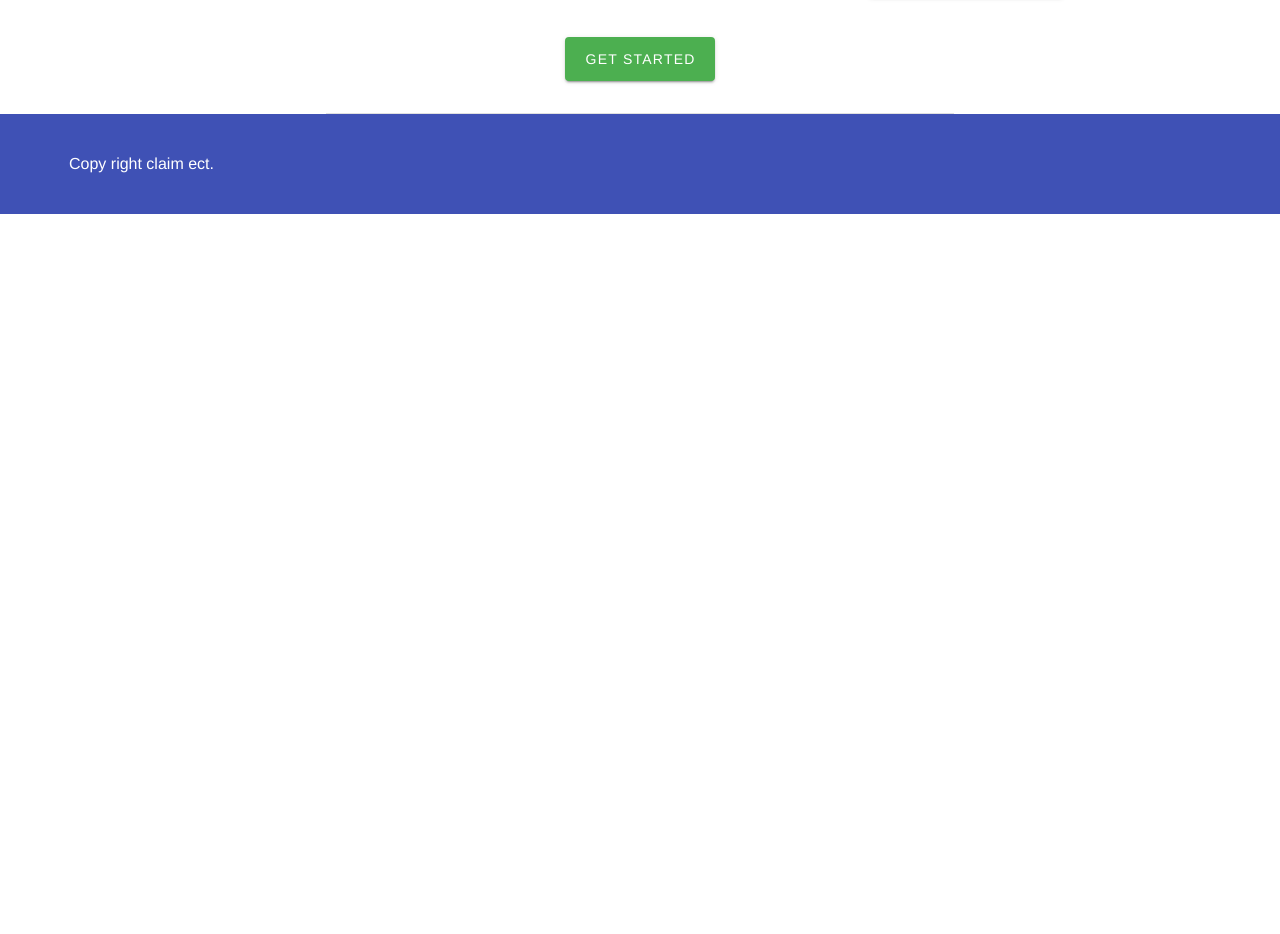
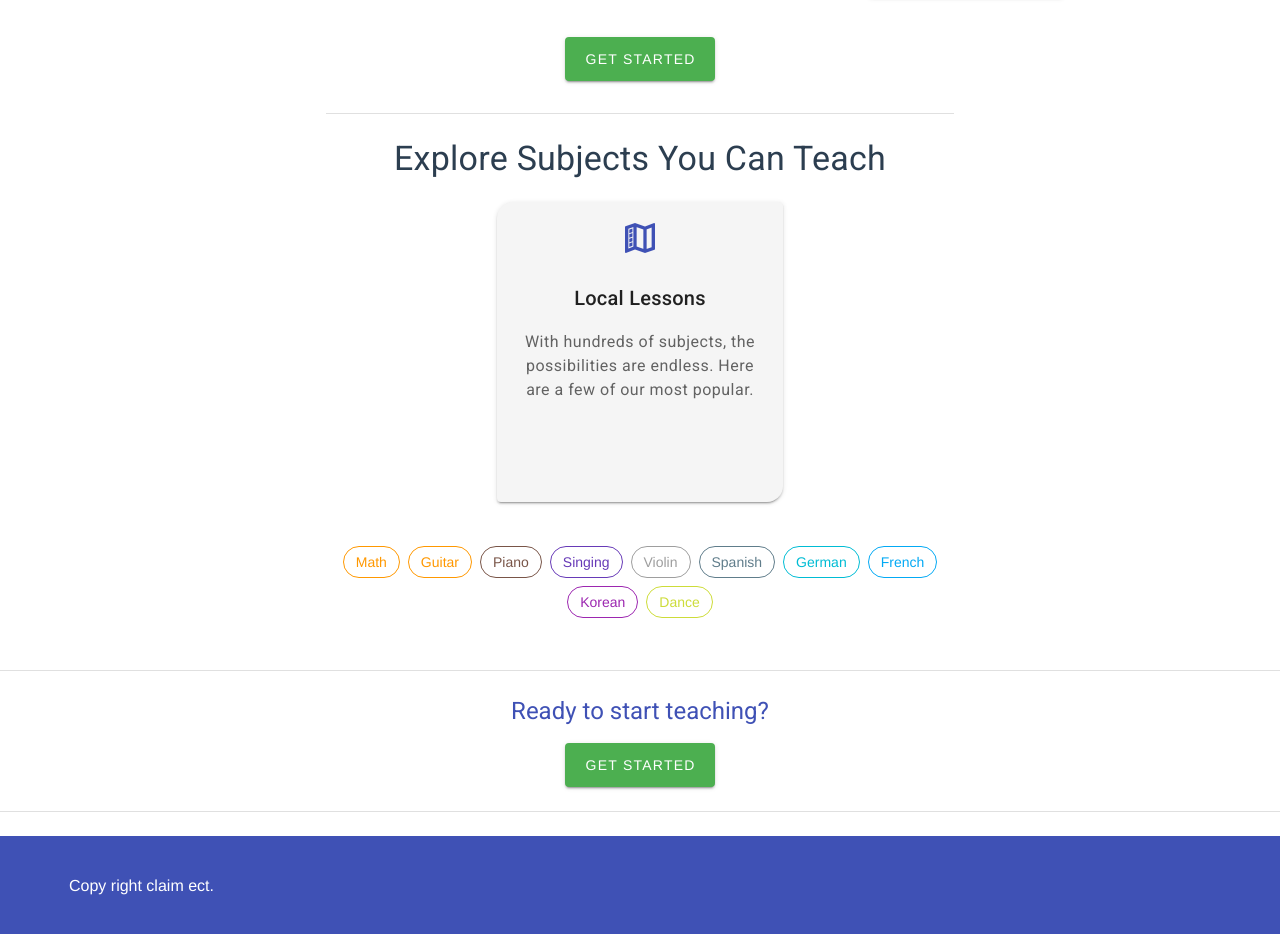
Before and after one commit to turanibrahim/ozeldersariyorum, a Vue app: page /becomeTeacher in a window 1280 px wide. Shown: the part 764-1698 px from the top of the page. Before the commit the page ends 978 px from the top, so only its background shows below. Built offline with nearby package versions, Linux system fonts and the light colour scheme.

Commit message:
created explore subject section and subjects component

```diff
--- /dev/null
+++ b/src/components/BecomeTeacher/Subjects.vue
@@ -0,0 +1,38 @@
+<template>
+  <div id="subjects">
+    <v-chip
+      v-for="subject in subjects"
+      :key="subject.title"
+      link
+      outlined
+      :to="subject.to"
+      :color="rngColor()"
+      class="ma-1"
+    >
+        {{ subject.title }}
+    </v-chip>
+  </div>
+</template>
+
+<script>
+export default {
+  props: {
+    subjects: Array,
+  },
+  methods: {
+    rngColor() {
+      const colors = ['green', 'red', 'grey', 'pink', 'blue-grey', 'purple', 'brown', 'deep-purple',
+        'deep-orange', 'indigo', 'orange', 'blue', 'amber', 'light-blue', 'yellow', 'cyan', 'lime', 'teal', 'light-green'];
+
+      const rondomNumber = Math.floor((Math.random() * 100) + 1);
+
+      const color = colors[rondomNumber % 19];
+      return color;
+    },
+  },
+};
+</script>
+
+<style>
+
+</style>
--- a/src/views/BecomeTeacher.vue
+++ b/src/views/BecomeTeacher.vue
@@ -47,7 +47,7 @@
         justify="center"
       >
         <v-col cols="6">
-          <h1 class="display-1">Why teach through TakeLessons?</h1>
+          <h1 class="display-1">Why teach through Ozel Ders Ariyorum?</h1>
         </v-col>
       </v-row>
     </v-col>
@@ -82,6 +82,52 @@
         </v-col>
       </v-row>
     </v-col>
+    <v-col cols="12" class="text-center">
+      <v-row
+        align="center"
+        justify="center"
+      >
+        <v-col cols="6">
+          <h1 class="display-1">Explore Subjects You Can Teach</h1>
+        </v-col>
+      </v-row>
+    </v-col>
+    <v-col cols="12" class="text-center">
+      <v-row
+        justify="center"
+        align="center"
+      >
+        <v-col cols="3">
+          <LandingCard
+            icon= "mdi-map-legend"
+            title= "Local Lessons"
+            description= "With hundreds of subjects, the possibilities are endless.
+              Here are a few of our most popular."
+            iconColor= "primary"
+          />
+        </v-col>
+
+      </v-row>
+      <v-row
+        justify="center"
+        align="center"
+      >
+        <v-col cols="6">
+          <Subjects :subjects='subjectArray'/>
+        </v-col>
+      </v-row>
+    </v-col>
+    <v-col cols="12" class="text-center">
+      <v-divider class="my-6"></v-divider>
+        <p class="headline primary--text ">Ready to start teaching?</p>
+        <v-btn
+          color="success"
+          large
+        >
+          Get Started
+        </v-btn>
+      <v-divider class="my-6"></v-divider>
+    </v-col>
   </v-row>
 </div>
 </template>
@@ -89,6 +135,7 @@
 <script>
 import LandingCard from '@/components/Home/LandingCard.vue';
 import Badge from '@/components/BecomeTeacher/Badge.vue';
+import Subjects from '@/components/BecomeTeacher/Subjects.vue';
 
 
 export default {
@@ -96,6 +143,7 @@ export default {
   components: {
     LandingCard,
     Badge,
+    Subjects,
   },
   data() {
     return {
@@ -144,6 +192,48 @@ export default {
           backgroundColor: 'accent',
         },
       ],
+      subjectArray: [
+        {
+          title: 'Math',
+          to: 'about',
+        },
+        {
+          title: 'Guitar',
+          to: 'about',
+        },
+        {
+          title: 'Piano',
+          to: 'about',
+        },
+        {
+          title: 'Singing',
+          to: 'about',
+        },
+        {
+          title: 'Violin',
+          to: 'about',
+        },
+        {
+          title: 'Spanish',
+          to: 'about',
+        },
+        {
+          title: 'German',
+          to: 'about',
+        },
+        {
+          title: 'French',
+          to: 'about',
+        },
+        {
+          title: 'Korean',
+          to: 'about',
+        },
+        {
+          title: 'Dance',
+          to: 'about',
+        },
+      ],
     };
   },
 };
```
